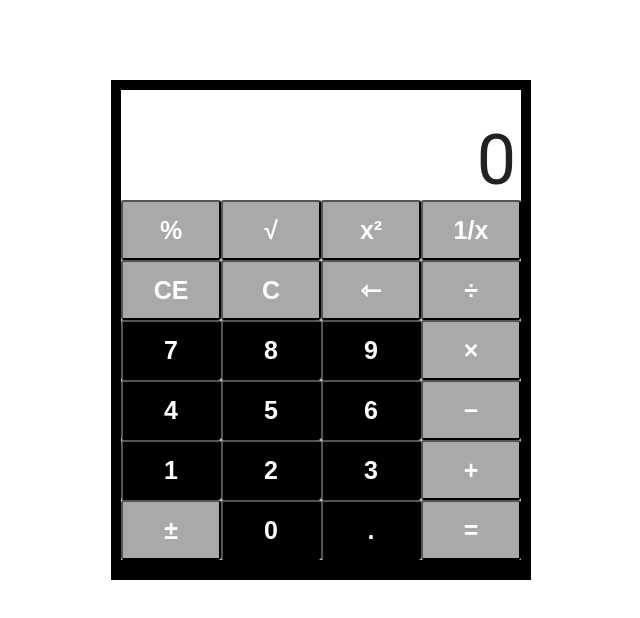
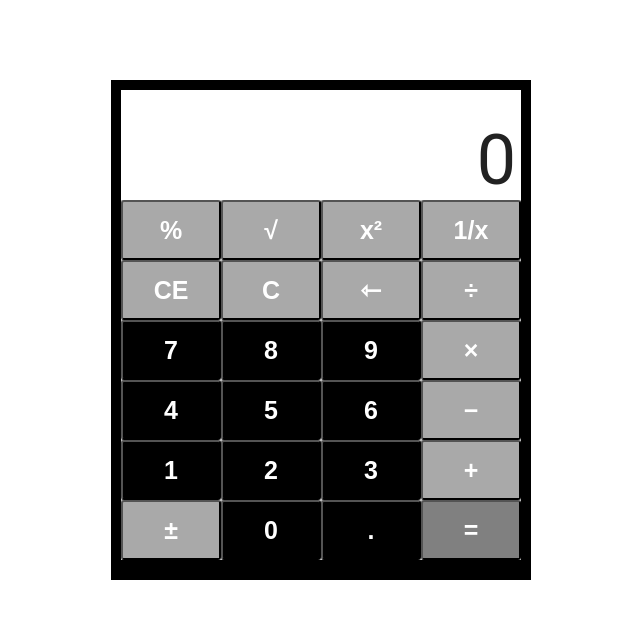
Before and after one commit to ricardo-gonzalez-villegas/calculator, a plain HTML site: page index.html in a window 1280 px wide. Shown: the whole page, without its empty margins (319-959 px from the left). Drawn offline with Linux system fonts and the light colour scheme.

Commit message:
removed class from equals

```diff
--- a/index.html
+++ b/index.html
@@ -103,7 +103,7 @@
               <button class="numeral" type="button" data-value=".">.</button>
             </div>
             <div class="button-container">
-              <button class="non-numeral" type="button" onclick="equals()">&#61;</button>
+              <button class="" type="button" onclick="equals()">&#61;</button>
             </div>
           </div>
         </div>
```
